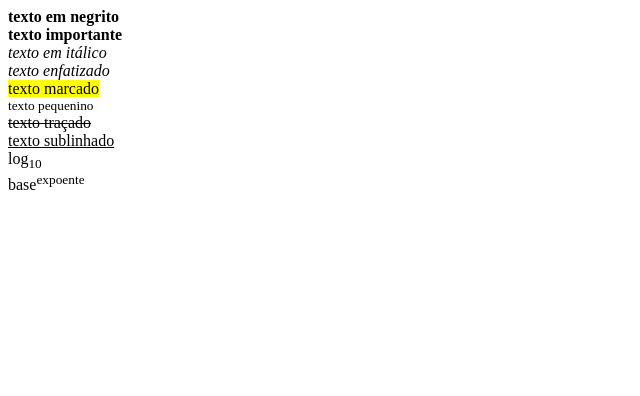
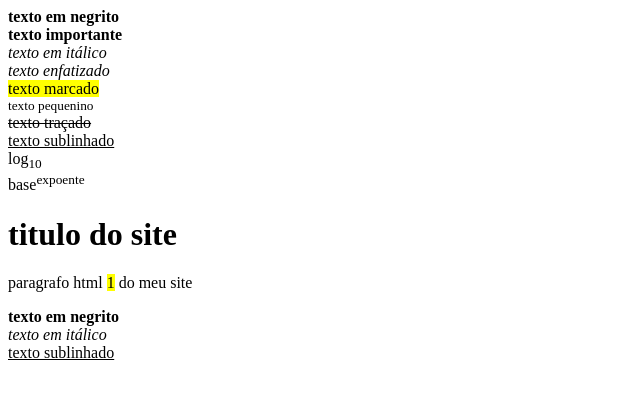
Before and after one commit to igorzera07/novorepositorio1c, a plain HTML site: page index.html in a window 1280 px wide. Shown: the whole page, without its empty margins (0-640 px from the left). Drawn offline with Linux system fonts and the light colour scheme.

Commit message:
marcacao

```diff
--- a/index.html
+++ b/index.html
@@ -21,3 +21,18 @@ log<sub>10</sub>
 base<sup>expoente</sup>
 
 </html>
+
+<h1>titulo do site</h1>
+<p>paragrafo html <mark>1</mark> do meu site</p>
+<!--formatacao de texto-->
+
+
+
+<b>texto em negrito</b>
+<br>
+<i>texto em itálico</i>
+<br>
+<u>texto sublinhado</u>
+
+</body>
+</html>
```
